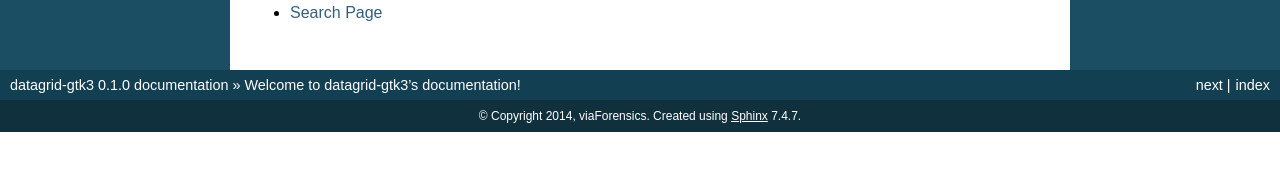
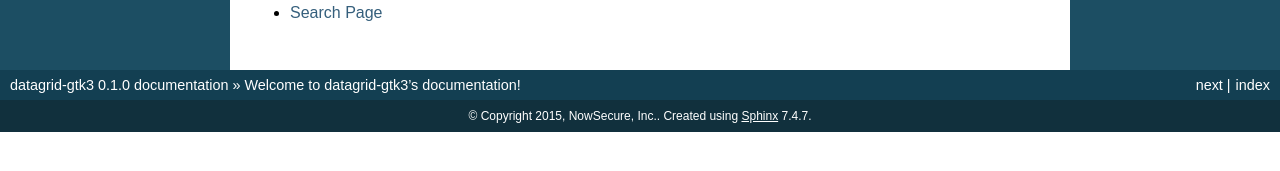
Before and after one commit to nowsecure/datagrid-gtk3, a Sphinx documentation site: the page built from docs/index.rst, in a window 1280 px wide. Shown: the part 407-578 px from the top of the page. Built offline with Sphinx 7.4.7, drawn with Linux system fonts in a browser that asks for light colours; pages that are not in the unit, such as notebooks, are missing from menus.

Commit message:
Replace viaForensics references.

```diff
--- a/datagrid_gtk3/__init__.py
+++ b/datagrid_gtk3/__init__.py
@@ -1,7 +1,7 @@
 # -*- coding: utf-8 -*-
 
-__author__ = 'viaForensics'
-__email__ = 'info@viaforensics.com'
+__author__ = 'NowSecure, Inc.'
+__email__ = 'info@nowsecure.com'
 __version__ = '0.1.0'
 
 import logging
--- a/docs/conf.py
+++ b/docs/conf.py
@@ -56,7 +56,7 @@ master_doc = 'index'
 
 # General information about the project.
 project = u'datagrid-gtk3'
-copyright = u'2014, viaForensics'
+copyright = u'2015, NowSecure, Inc.'
 
 # The version info for the project you're documenting, acts as replacement
 # for |version| and |release|, also used in various other places throughout
@@ -210,7 +210,7 @@ latex_elements = {
 latex_documents = [
     ('index', 'datagrid-gtk3.tex',
      u'datagrid-gtk3 Documentation',
-     u'viaForensics', 'manual'),
+     u'NowSecure', 'manual'),
 ]
 
 # The name of an image file (relative to this directory) to place at
@@ -241,7 +241,7 @@ latex_documents = [
 man_pages = [
     ('index', 'datagrid-gtk3',
      u'datagrid-gtk3 Documentation',
-     [u'viaForensics'], 1)
+     [u'NowSecure'], 1)
 ]
 
 # If true, show URL addresses after external links.
@@ -256,7 +256,7 @@ man_pages = [
 texinfo_documents = [
     ('index', 'datagrid-gtk3',
      u'datagrid-gtk3 Documentation',
-     u'viaForensics',
+     u'NowSecure',
      'datagrid-gtk3',
      'One line description of project.',
      'Miscellaneous'),
```
